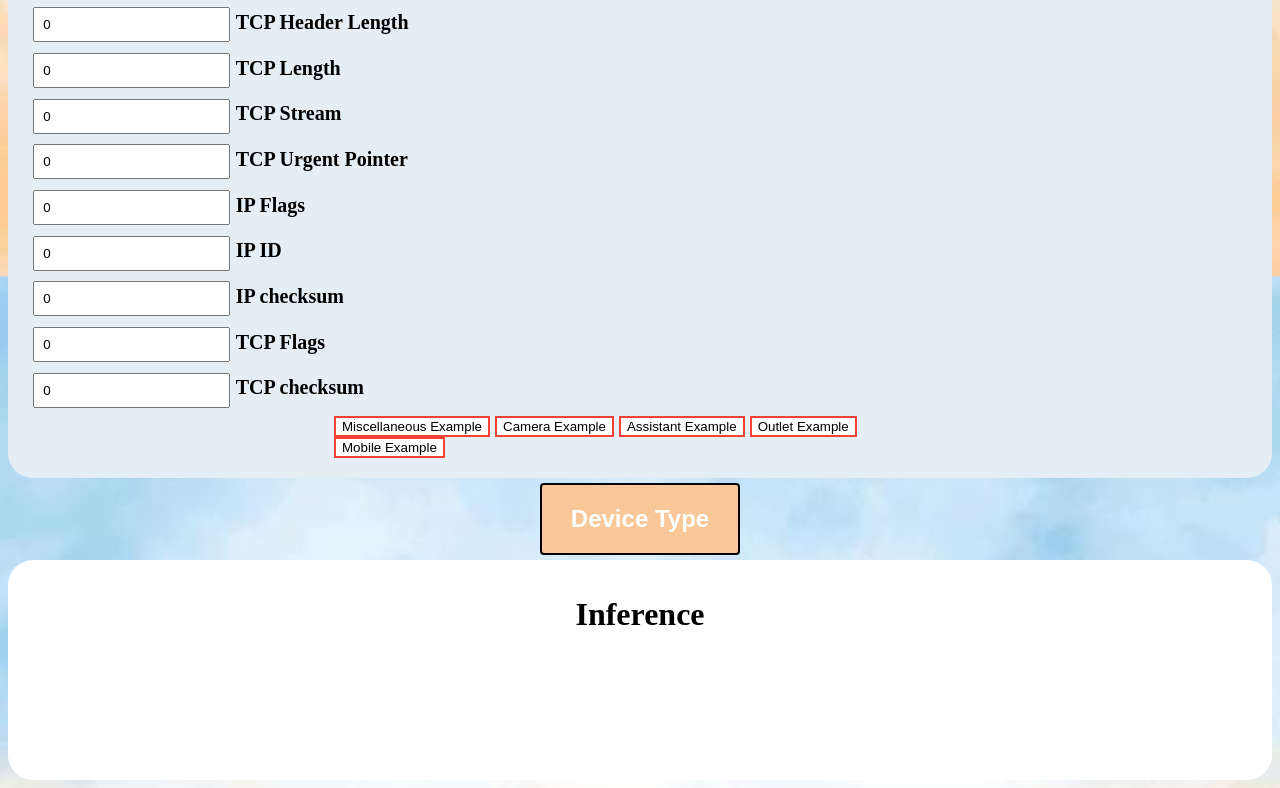
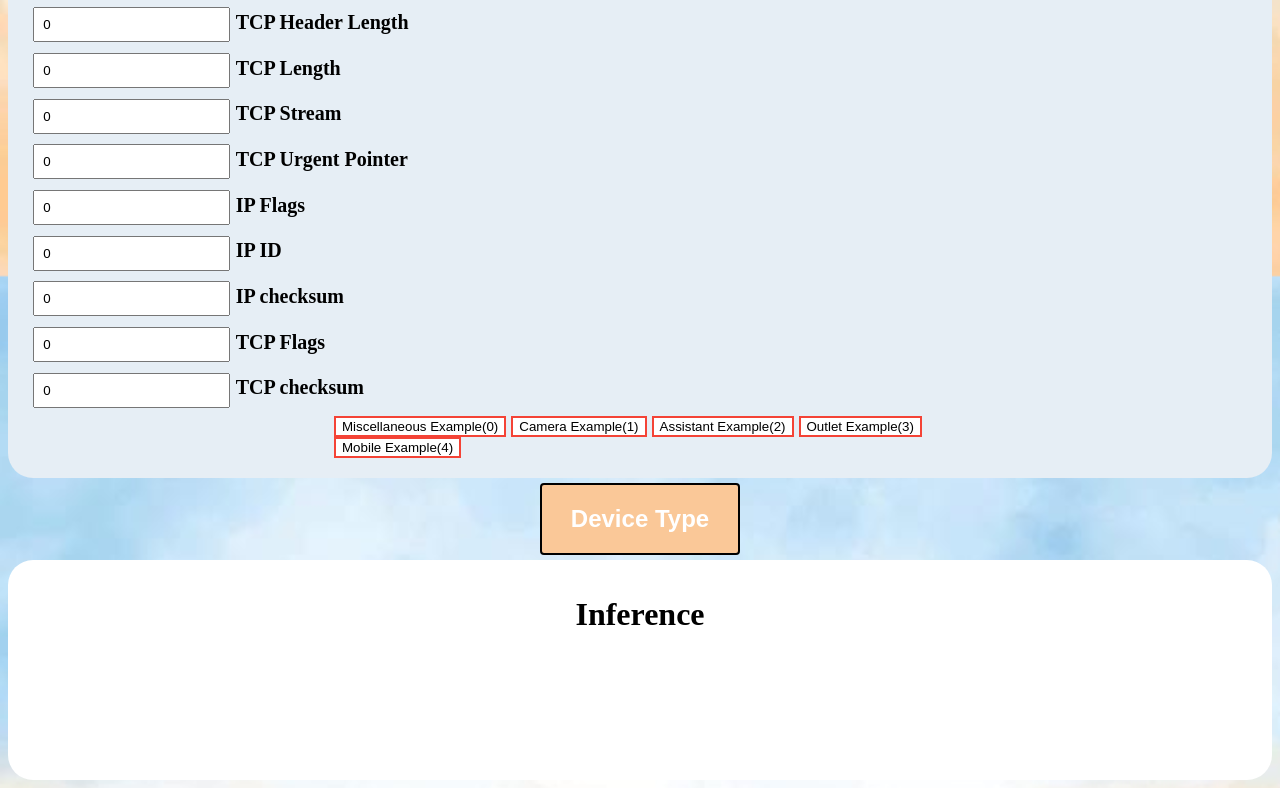
Before and after one commit to WSmith-InfoSec/IoT-Detection, a plain HTML site: page index.html in a window 1280 px wide. Shown: the part 543-1331 px from the top of the page. Drawn offline with Linux system fonts and the light colour scheme.

Commit message:
Update index.html

```diff
--- a/index.html
+++ b/index.html
@@ -273,11 +273,11 @@
       <input type="text" id="box18" value="0">TCP checksum<br/>
 
 	<div id = "populate">
-<button class = "misc" onclick="populateMiscellaneous()"> Miscellaneous Example</button>
-<button class = "misc" onclick="populateCamera()"> Camera Example</button>
-<button class = "misc" onclick="populateAssistant()"> Assistant Example</button>
-<button class = "misc" onclick="populateOutlet()"> Outlet Example</button>
-<button class = "misc" onclick="populateMobile()"> Mobile Example</button>
+<button class = "misc" onclick="populateMiscellaneous()"> Miscellaneous Example(0)</button>
+<button class = "misc" onclick="populateCamera()"> Camera Example(1)</button>
+<button class = "misc" onclick="populateAssistant()"> Assistant Example(2)</button>
+<button class = "misc" onclick="populateOutlet()"> Outlet Example(3)</button>
+<button class = "misc" onclick="populateMobile()"> Mobile Example(4)</button>
 	</div>
 
     </div>
```
